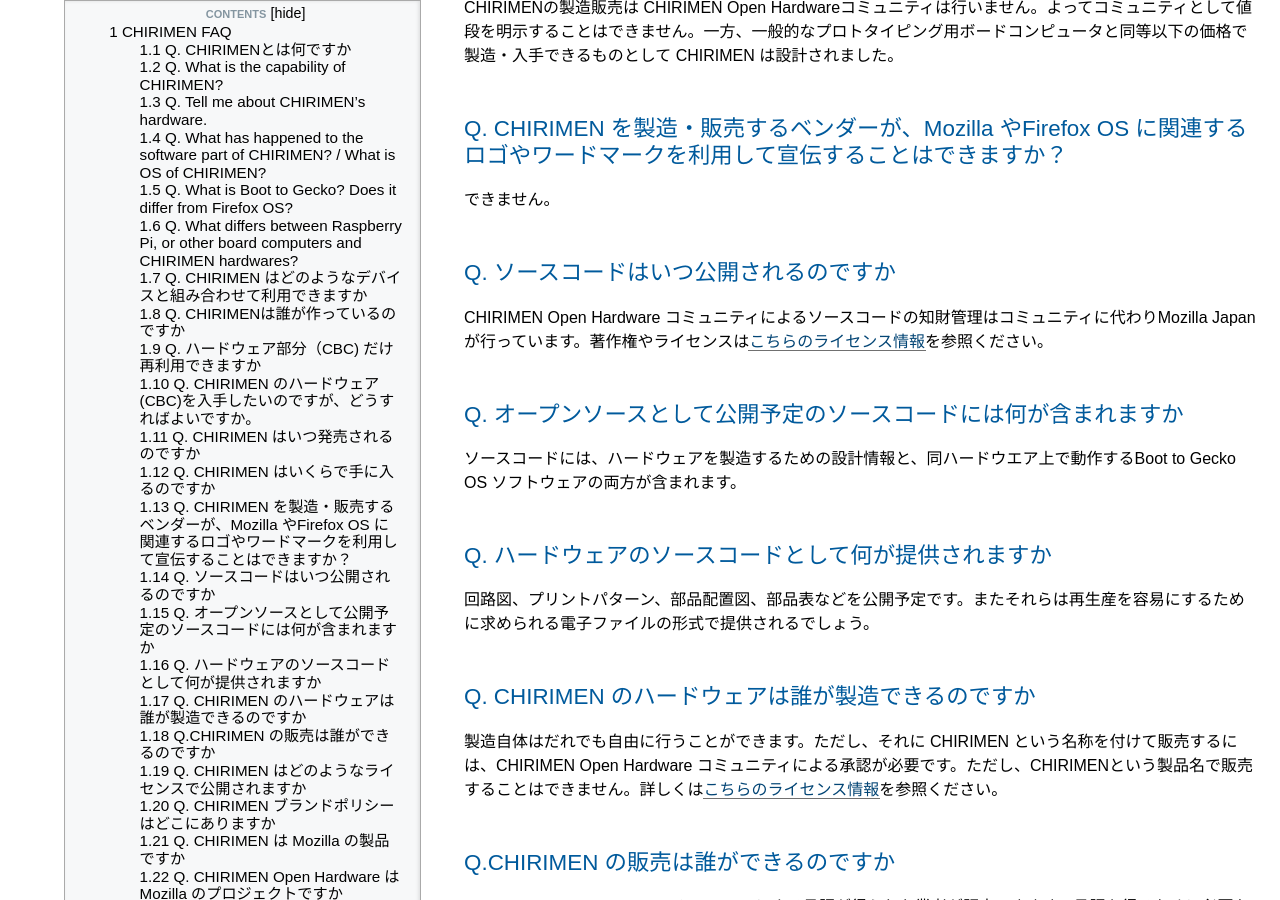
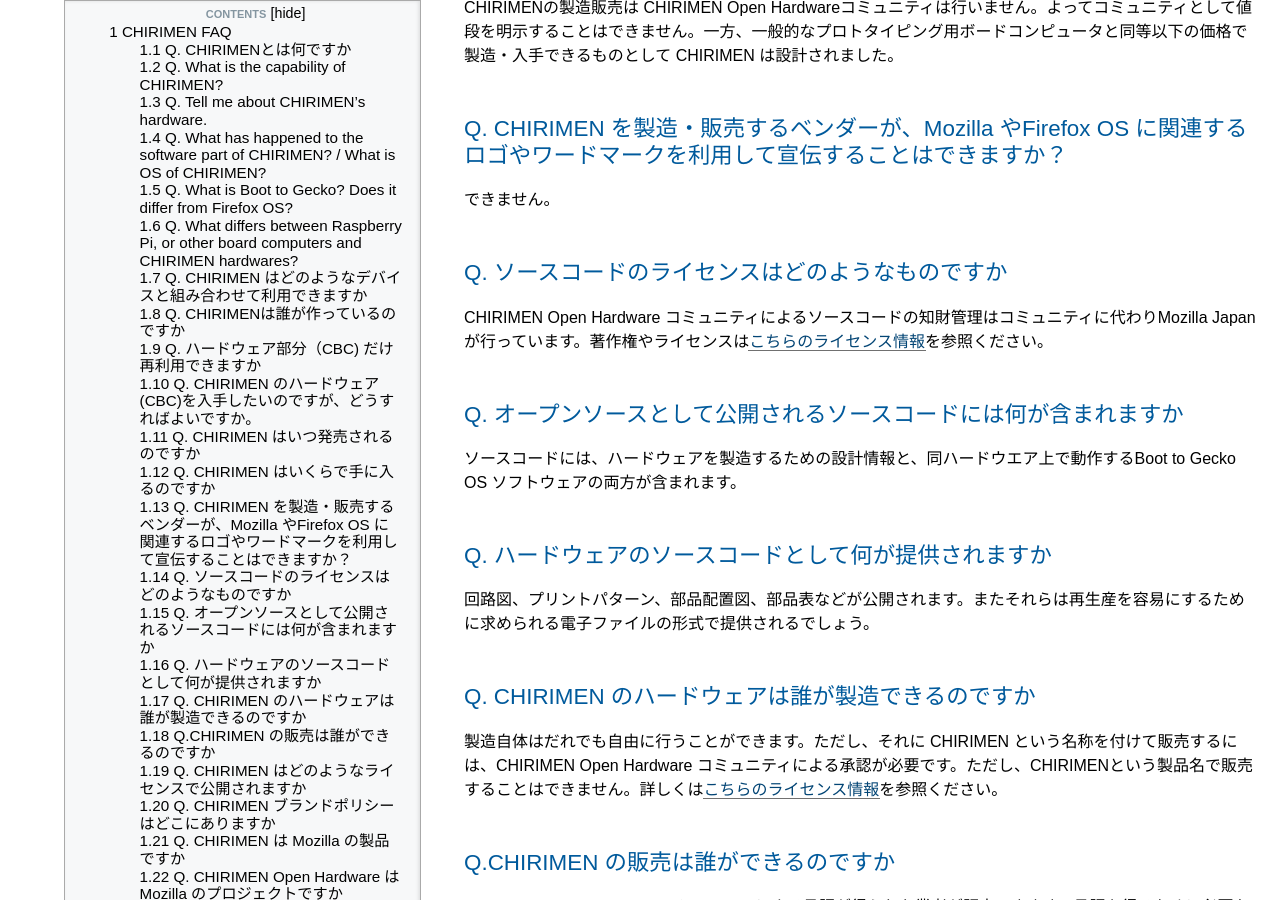
Before and after one commit to chirimen-oh/chirimen-oh.github.io, a Jekyll site: the page built from docs/en/FAQ.md, in a window 1280 px wide and 900 px high, scrolled down 2223 px. Built offline with Jekyll 4.4.1, drawn with Linux system fonts in a browser that asks for light colours; nearby versions of some CDN libraries.

Commit message:
Update FAQ.md

```diff
--- a/docs/en/FAQ.md
+++ b/docs/en/FAQ.md
@@ -48,14 +48,14 @@ CHIRIMENの製造販売は CHIRIMEN Open Hardwareコミュニティは行いま
 ## Q. CHIRIMEN を製造・販売するベンダーが、Mozilla やFirefox OS に関連するロゴやワードマークを利用して宣伝することはできますか？
 できません。
 
-## Q. ソースコードはいつ公開されるのですか
+## Q. ソースコードのライセンスはどのようなものですか
 CHIRIMEN Open Hardware コミュニティによるソースコードの知財管理はコミュニティに代わりMozilla Japan が行っています。著作権やライセンスは[こちらのライセンス情報](http://chirimen.org/License/)を参照ください。
 
-## Q. オープンソースとして公開予定のソースコードには何が含まれますか
+## Q. オープンソースとして公開されるソースコードには何が含まれますか
 ソースコードには、ハードウェアを製造するための設計情報と、同ハードウエア上で動作するBoot to Gecko OS ソフトウェアの両方が含まれます。
 
 ## Q. ハードウェアのソースコードとして何が提供されますか
-回路図、プリントパターン、部品配置図、部品表などを公開予定です。またそれらは再生産を容易にするために求められる電子ファイルの形式で提供されるでしょう。
+回路図、プリントパターン、部品配置図、部品表などが公開されます。またそれらは再生産を容易にするために求められる電子ファイルの形式で提供されるでしょう。
 
 ## Q. CHIRIMEN のハードウェアは誰が製造できるのですか
 製造自体はだれでも自由に行うことができます。ただし、それに CHIRIMEN という名称を付けて販売するには、CHIRIMEN Open Hardware コミュニティによる承認が必要です。ただし、CHIRIMENという製品名で販売することはできません。詳しくは[こちらのライセンス情報](http://chirimen.org/License/)を参照ください。
@@ -93,4 +93,4 @@ CHIRIMEN は CHIRIMEN Open Hardware コミュニティによる開発成果の
 個人だけでなく、任意の組織・団体が参加できます。
 
 ## Q. CHIRIMEN Open Hardware communityに参加したい場合はどうしたらよいですか。
-[CHIRIMEN Open Hardware Facebook グループ](https://www.facebook.com/groups/mozopenhard/)への参加や[CHIRIMEN Open Hardware Google group](https://groups.google.com/forum/#!forum/mozopenhard) を通してコミュニへ参加できます。
+[CHIRIMEN Open Hardware Facebook グループ](https://www.facebook.com/groups/mozopenhard/)への参加や[CHIRIMEN Open Hardware Google group](https://groups.google.com/forum/#!forum/chirimen-oh) を通してコミュニへ参加できます。
```
